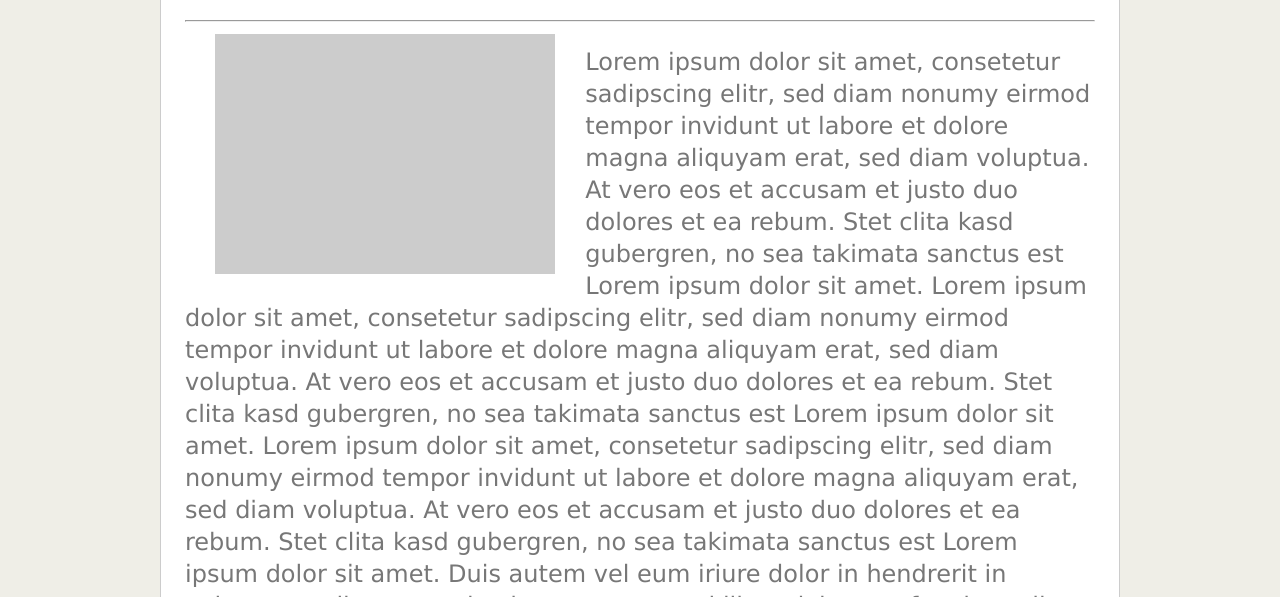
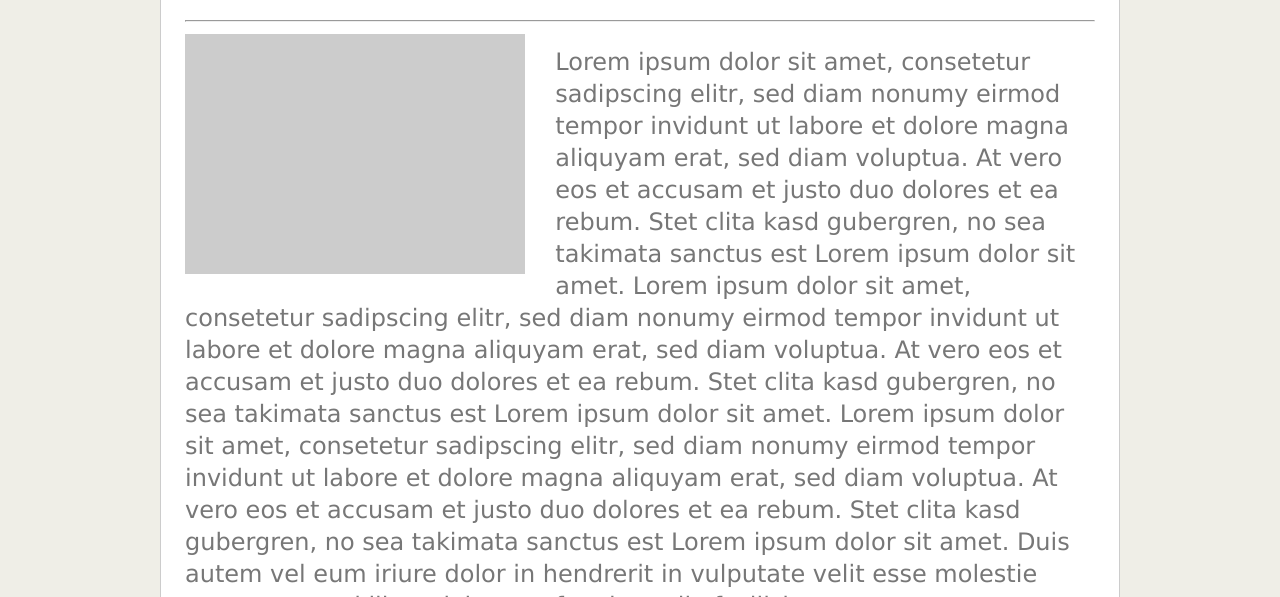
Before and after one commit to rbynfnch/Basic-Portfolio, a plain HTML site: page index.html in a window 1280 px wide. Shown: the part 203-800 px from the top of the page. Drawn offline with Linux system fonts and the light colour scheme.

Commit message:
initial site files

```diff
--- a/assets/css/style.css
+++ b/assets/css/style.css
@@ -104,14 +104,14 @@ h2 {
   font-size: 36px;
   font-family: Georgia, "Times New Roman", Times, serif;
 }
-aside {
+div.aside {
   background-color: #cccccc;
   width: 33%;
   height: 200px;
   border: 1px #eee;
   padding: 20px;
   float: left;
-  margin-left: 30px;
+  margin-left: 0px;
   margin-right: 30px;
 }
 footer {
--- a/index.html
+++ b/index.html
@@ -21,7 +21,9 @@
         <div id="division">
           <h2>About Me</h2>
           <HR />
-          <aside><img src="" /></aside>
+          <div class="aside">
+            <img src="" />
+          </div>
           <p>
             Lorem ipsum dolor sit amet, consetetur sadipscing elitr, sed diam
             nonumy eirmod tempor invidunt ut labore et dolore magna aliquyam
```
